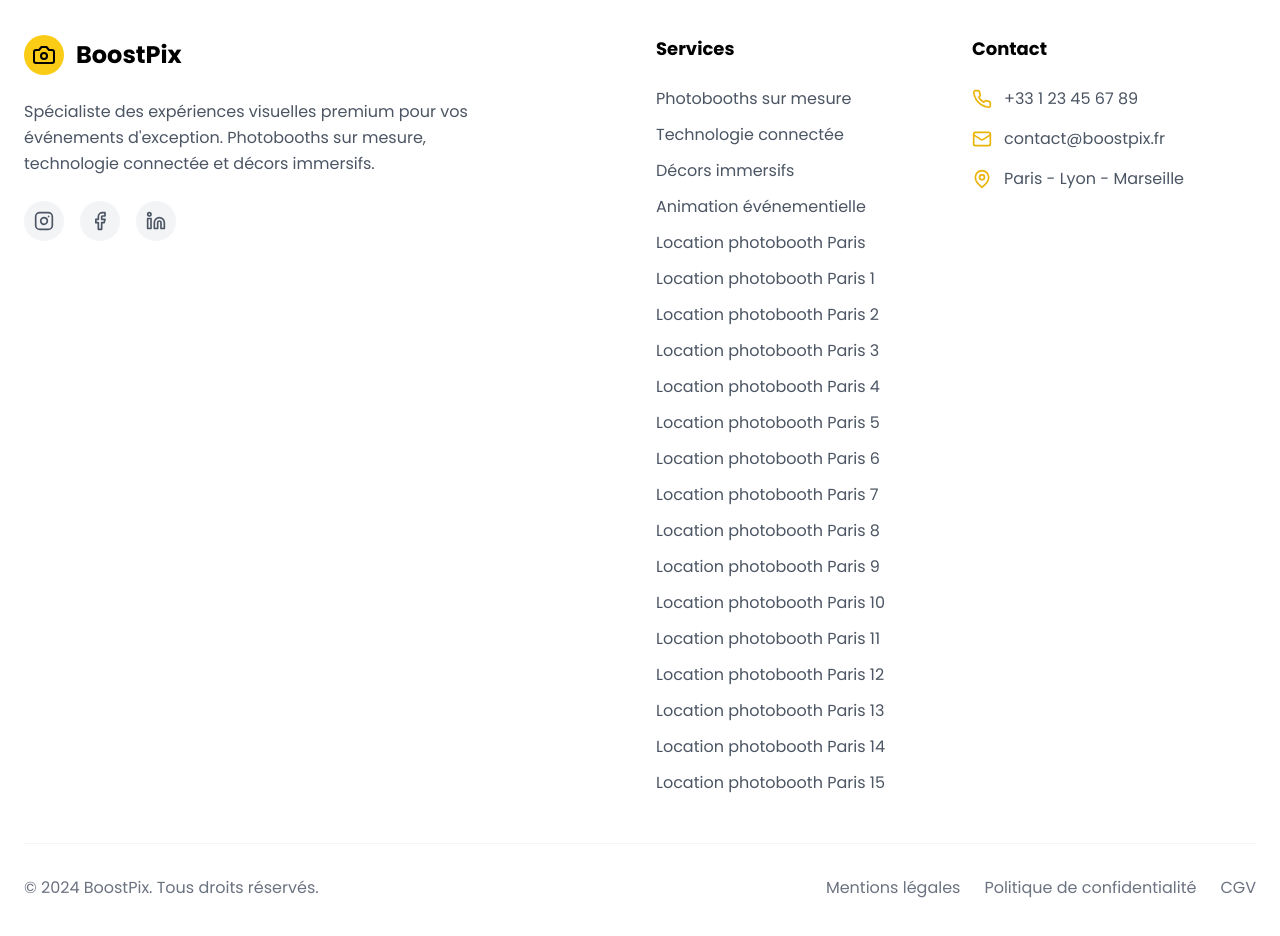
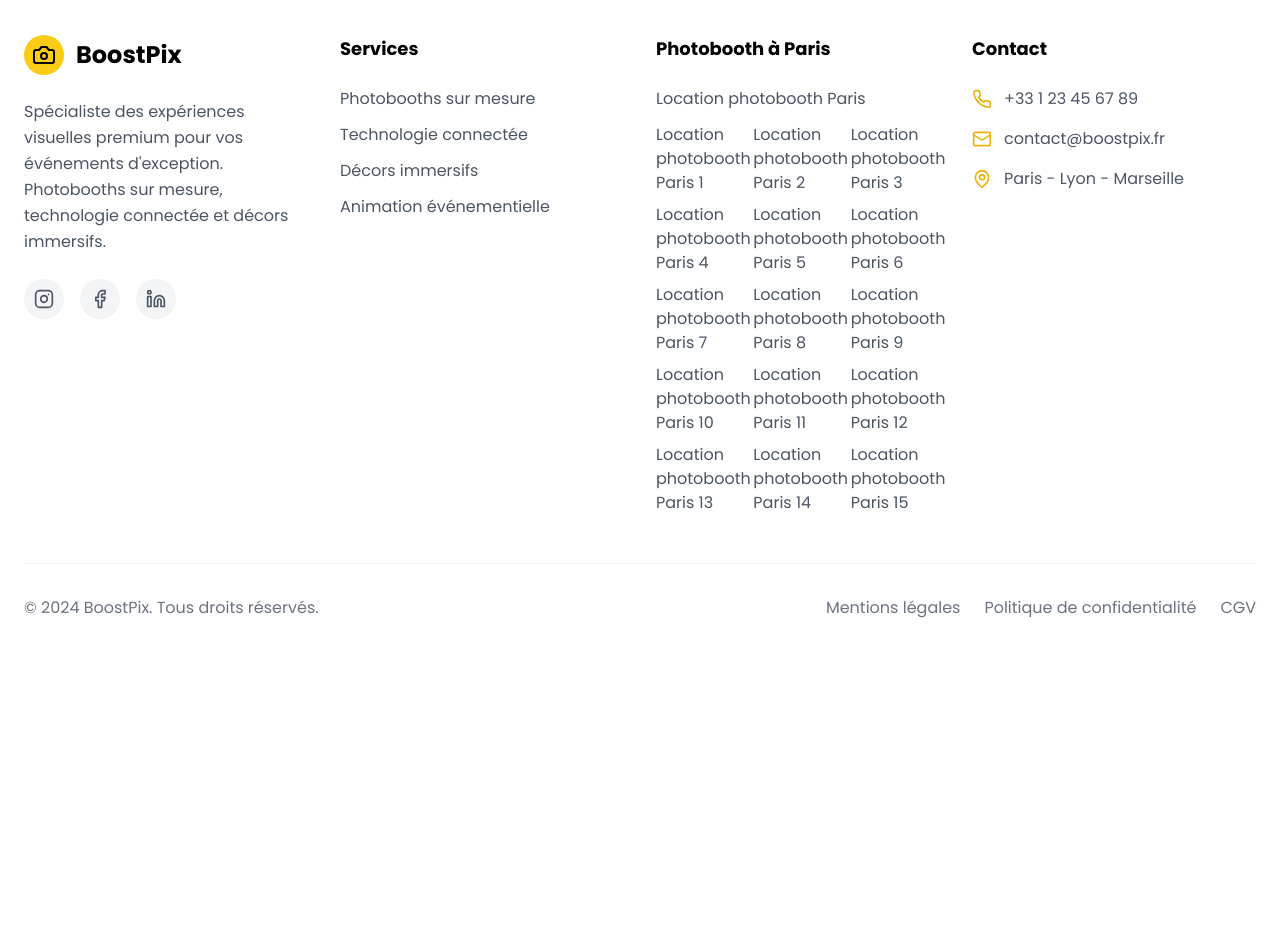
Before and after one commit to fabgbc/the-pix-projet, a React (Vite) app: page / in a window 1280 px wide. Shown: the part 6200-7136 px from the top of the page. After the commit the page ends 6884 px from the top, so only its background shows below. Built offline with nearby package versions, Linux system fonts and the light colour scheme.

Commit message:
Refactor footer into component with four columns

```diff
--- a/src/App.tsx
+++ b/src/App.tsx
@@ -21,6 +21,7 @@
 import Paris13Page from './components/Paris13Page';
 import Paris14Page from './components/Paris14Page';
 import Paris15Page from './components/Paris15Page';
+import Footer from './components/Footer';
 import {
   Camera,
   Sparkles,
@@ -33,13 +34,7 @@
   Menu,
   X,
   ArrowRight,
-  Check,
-  Phone,
-  Mail,
-  MapPin,
-  Instagram,
-  Facebook,
-  Linkedin
+  Check
 } from 'lucide-react';
 
 function App() {
@@ -167,6 +162,24 @@
     setShowQuotePage(true);
   };
 
+  const arrondissementLinks = [
+    { label: 'Location photobooth Paris 1', onClick: () => setShowParis1Page(true) },
+    { label: 'Location photobooth Paris 2', onClick: () => setShowParis2Page(true) },
+    { label: 'Location photobooth Paris 3', onClick: () => setShowParis3Page(true) },
+    { label: 'Location photobooth Paris 4', onClick: () => setShowParis4Page(true) },
+    { label: 'Location photobooth Paris 5', onClick: () => setShowParis5Page(true) },
+    { label: 'Location photobooth Paris 6', onClick: () => setShowParis6Page(true) },
+    { label: 'Location photobooth Paris 7', onClick: () => setShowParis7Page(true) },
+    { label: 'Location photobooth Paris 8', onClick: () => setShowParis8Page(true) },
+    { label: 'Location photobooth Paris 9', onClick: () => setShowParis9Page(true) },
+    { label: 'Location photobooth Paris 10', onClick: () => setShowParis10Page(true) },
+    { label: 'Location photobooth Paris 11', onClick: () => setShowParis11Page(true) },
+    { label: 'Location photobooth Paris 12', onClick: () => setShowParis12Page(true) },
+    { label: 'Location photobooth Paris 13', onClick: () => setShowParis13Page(true) },
+    { label: 'Location photobooth Paris 14', onClick: () => setShowParis14Page(true) },
+    { label: 'Location photobooth Paris 15', onClick: () => setShowParis15Page(true) },
+  ];
+
   if (showQuotePage) {
     return <QuotePage
       onBack={handleQuotePageBack}
@@ -2135,168 +2148,11 @@
       </section>
 
       {/* Footer */}
-      <footer className="bg-white py-16 border-t border-gray-100" role="contentinfo">
-        <div className="max-w-7xl mx-auto px-6">
-          <div className="grid lg:grid-cols-4 gap-8 mb-12">
-            <div className="lg:col-span-2">
-              <div className="flex items-center space-x-3 mb-6">
-                <div className="w-10 h-10 bg-yellow-400 rounded-full flex items-center justify-center">
-                  <Camera className="w-6 h-6 text-black" />
-                </div>
-                <span className="text-2xl font-bold text-black">BoostPix</span>
-              </div>
-              <p className="text-gray-600 mb-6 max-w-md leading-relaxed">
-                Spécialiste des expériences visuelles premium pour vos événements d'exception.
-                Photobooths sur mesure, technologie connectée et décors immersifs.
-              </p>
-              <div className="flex space-x-4">
-                <a href="#" className="w-10 h-10 bg-gray-100 rounded-full flex items-center justify-center hover:bg-yellow-400 transition-colors">
-                  <Instagram className="w-5 h-5 text-gray-600" />
-                </a>
-                <a href="#" className="w-10 h-10 bg-gray-100 rounded-full flex items-center justify-center hover:bg-yellow-400 transition-colors">
-                  <Facebook className="w-5 h-5 text-gray-600" />
-                </a>
-                <a href="#" className="w-10 h-10 bg-gray-100 rounded-full flex items-center justify-center hover:bg-yellow-400 transition-colors">
-                  <Linkedin className="w-5 h-5 text-gray-600" />
-                </a>
-              </div>
-            </div>
-
-            <div>
-              <h3 className="font-bold text-black mb-6 text-lg">Services</h3>
-              <div className="space-y-3">
-                <a href="#" className="block text-gray-600 hover:text-yellow-500 transition-colors">Photobooths sur mesure</a>
-                <a href="#" className="block text-gray-600 hover:text-yellow-500 transition-colors">Technologie connectée</a>
-                <a href="#" className="block text-gray-600 hover:text-yellow-500 transition-colors">Décors immersifs</a>
-                <a href="#" className="block text-gray-600 hover:text-yellow-500 transition-colors">Animation événementielle</a>
-                <button
-                  onClick={() => setShowSEOPage(true)}
-                  className="block text-gray-600 hover:text-yellow-500 transition-colors text-left"
-                >
-                  Location photobooth Paris
-                </button>
-                <button
-                  onClick={() => setShowParis1Page(true)}
-                  className="block text-gray-600 hover:text-yellow-500 transition-colors text-left"
-                >
-                  Location photobooth Paris 1
-                </button>
-                <button
-                  onClick={() => setShowParis2Page(true)}
-                  className="block text-gray-600 hover:text-yellow-500 transition-colors text-left"
-                >
-                  Location photobooth Paris 2
-                </button>
-                <button
-                  onClick={() => setShowParis3Page(true)}
-                  className="block text-gray-600 hover:text-yellow-500 transition-colors text-left"
-                >
-                  Location photobooth Paris 3
-                </button>
-                <button
-                  onClick={() => setShowParis4Page(true)}
-                  className="block text-gray-600 hover:text-yellow-500 transition-colors text-left"
-                >
-                  Location photobooth Paris 4
-                </button>
-                <button
-                  onClick={() => setShowParis5Page(true)}
-                  className="block text-gray-600 hover:text-yellow-500 transition-colors text-left"
-                >
-                  Location photobooth Paris 5
-                </button>
-                <button
-                  onClick={() => setShowParis6Page(true)}
-                  className="block text-gray-600 hover:text-yellow-500 transition-colors text-left"
-                >
-                  Location photobooth Paris 6
-                </button>
-                <button
-                  onClick={() => setShowParis7Page(true)}
-                  className="block text-gray-600 hover:text-yellow-500 transition-colors text-left"
-                >
-                  Location photobooth Paris 7
-                </button>
-                <button
-                  onClick={() => setShowParis8Page(true)}
-                  className="block text-gray-600 hover:text-yellow-500 transition-colors text-left"
-                >
-                  Location photobooth Paris 8
-                </button>
-                <button
-                  onClick={() => setShowParis9Page(true)}
-                  className="block text-gray-600 hover:text-yellow-500 transition-colors text-left"
-                >
-                  Location photobooth Paris 9
-                </button>
-                <button
-                  onClick={() => setShowParis10Page(true)}
-                  className="block text-gray-600 hover:text-yellow-500 transition-colors text-left"
-                >
-                  Location photobooth Paris 10
-                </button>
-                <button
-                  onClick={() => setShowParis11Page(true)}
-                  className="block text-gray-600 hover:text-yellow-500 transition-colors text-left"
-                >
-                  Location photobooth Paris 11
-                </button>
-                <button
-                  onClick={() => setShowParis12Page(true)}
-                  className="block text-gray-600 hover:text-yellow-500 transition-colors text-left"
-                >
-                  Location photobooth Paris 12
-                </button>
-                <button
-                  onClick={() => setShowParis13Page(true)}
-                  className="block text-gray-600 hover:text-yellow-500 transition-colors text-left"
-                >
-                  Location photobooth Paris 13
-                </button>
-                <button
-                  onClick={() => setShowParis14Page(true)}
-                  className="block text-gray-600 hover:text-yellow-500 transition-colors text-left"
-                >
-                  Location photobooth Paris 14
-                </button>
-                <button
-                  onClick={() => setShowParis15Page(true)}
-                  className="block text-gray-600 hover:text-yellow-500 transition-colors text-left"
-                >
-                  Location photobooth Paris 15
-                </button>
-              </div>
-            </div>
-
-            <div>
-              <h3 className="font-bold text-black mb-6 text-lg">Contact</h3>
-              <div className="space-y-4">
-                <div className="flex items-center space-x-3">
-                  <Phone className="w-5 h-5 text-yellow-500" />
-                  <a href="tel:+33123456789" className="text-gray-600 hover:text-yellow-500 transition-colors">+33 1 23 45 67 89</a>
-                </div>
-                <div className="flex items-center space-x-3">
-                  <Mail className="w-5 h-5 text-yellow-500" />
-                  <a href="mailto:contact@boostpix.fr" className="text-gray-600 hover:text-yellow-500 transition-colors">contact@boostpix.fr</a>
-                </div>
-                <div className="flex items-center space-x-3">
-                  <MapPin className="w-5 h-5 text-yellow-500" />
-                  <span className="text-gray-600">Paris - Lyon - Marseille</span>
-                </div>
-              </div>
-            </div>
-          </div>
-
-          <div className="border-t border-gray-100 pt-8 flex flex-col md:flex-row justify-between items-center">
-            <p className="text-gray-500 mb-4 md:mb-0">&copy; 2024 BoostPix. Tous droits réservés.</p>
-            <div className="flex space-x-6">
-              <a href="#" className="text-gray-500 hover:text-yellow-500 transition-colors">Mentions légales</a>
-              <a href="#" className="text-gray-500 hover:text-yellow-500 transition-colors">Politique de confidentialité</a>
-              <a href="#" className="text-gray-500 hover:text-yellow-500 transition-colors">CGV</a>
-            </div>
-          </div>
-        </div>
-      </footer>
+      <Footer
+        onSEOPage={() => setShowSEOPage(true)}
+        onPhotoboothDetails={() => setShowPhotoboothDetails(true)}
+        arrondissementLinks={arrondissementLinks}
+      />
     </div>
   );
 }
```
